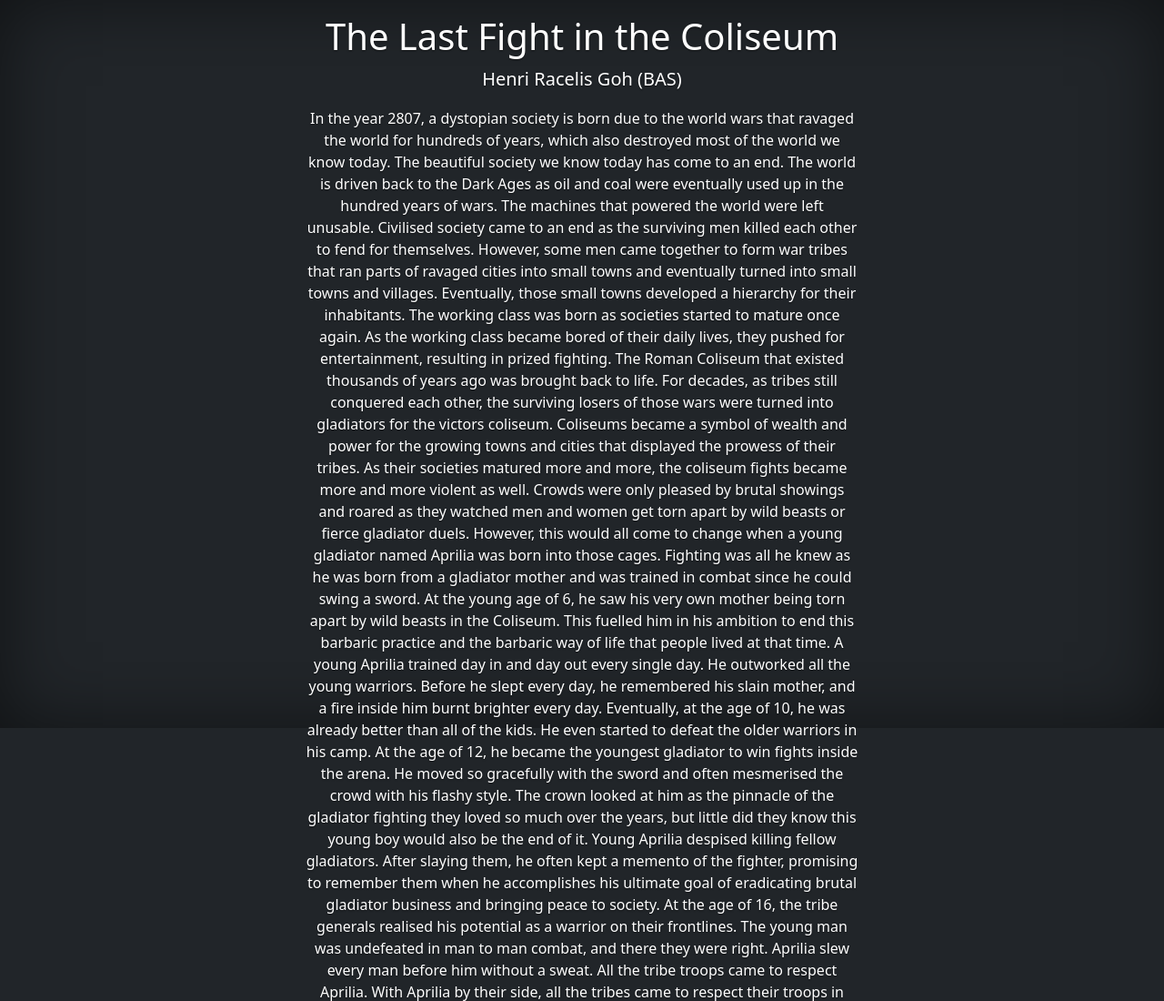
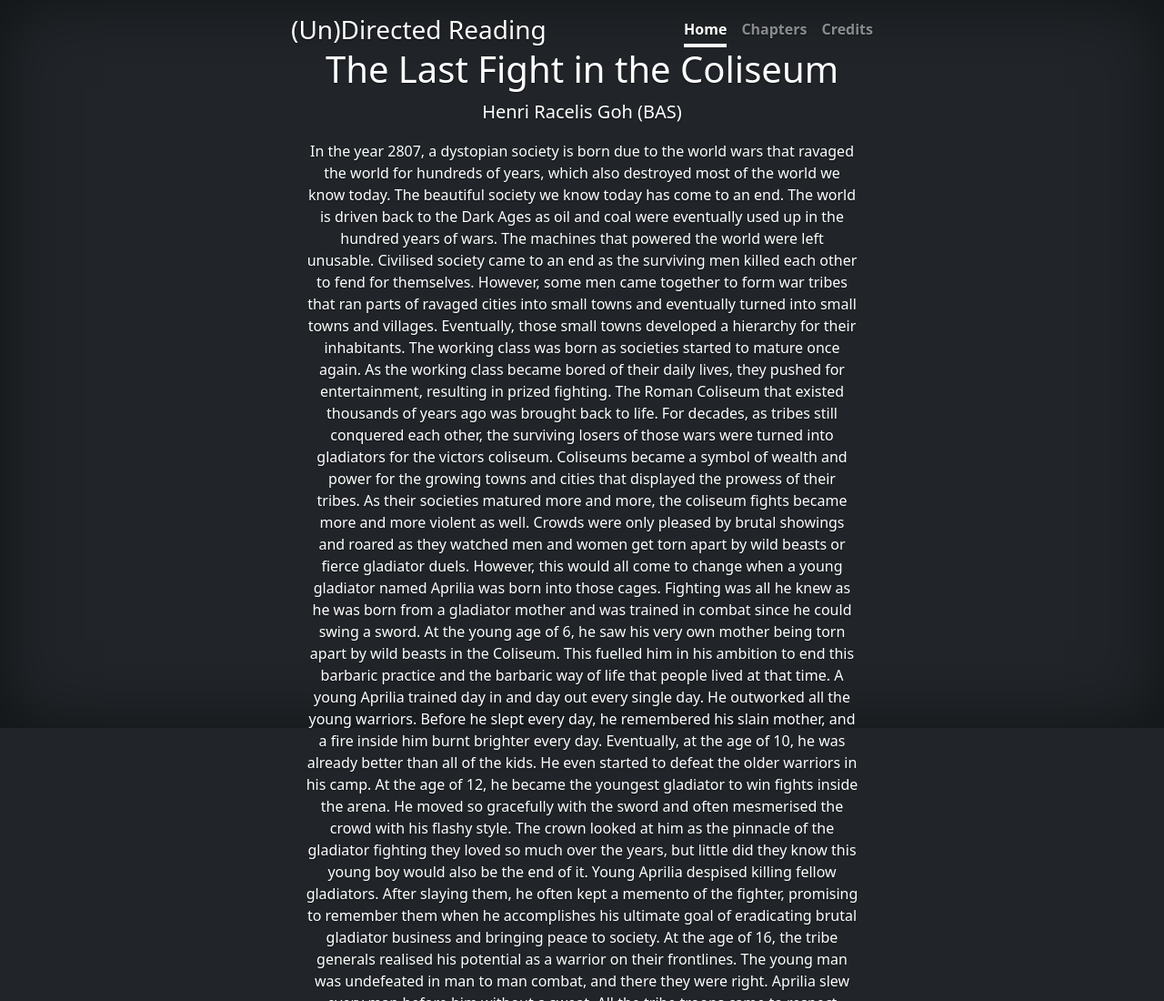
Before and after one commit to gestadieu/UndirectedReading, a website: page docs/story-01.html in a window 1280 px wide. Shown: the top 1100 px of the page at 91% size. Drawn offline with nearby package versions, Linux system fonts and the light colour scheme.

Commit message:
pages fix

```diff
--- a/docs/story-01.html
+++ b/docs/story-01.html
@@ -15,7 +15,16 @@
   <body class="d-flex h-100 text-center text-white bg-dark">
 
     <div class="cover-container d-flex w-100 h-100 p-3 mx-auto flex-column">
-
+      <header class="mb-auto">
+        <div>
+          <h3 class="float-md-start mb-0">(Un)Directed Reading</h3>
+          <nav class="nav nav-masthead justify-content-center float-md-end">
+            <a class="nav-link active" aria-current="page" href="index.html">Home</a>
+            <a class="nav-link" href="chapters.html">Chapters</a>
+            <a class="nav-link" href="credits.html">Credits</a>
+          </nav>
+        </div>
+      </header>
       <main class="px-3">
         <h1>The Last Fight in the Coliseum</h1>
         <p class="lead">Henri Racelis Goh (BAS)</p>
```
Also changed, not shown: docs/index.html (+3 -4 lines).
